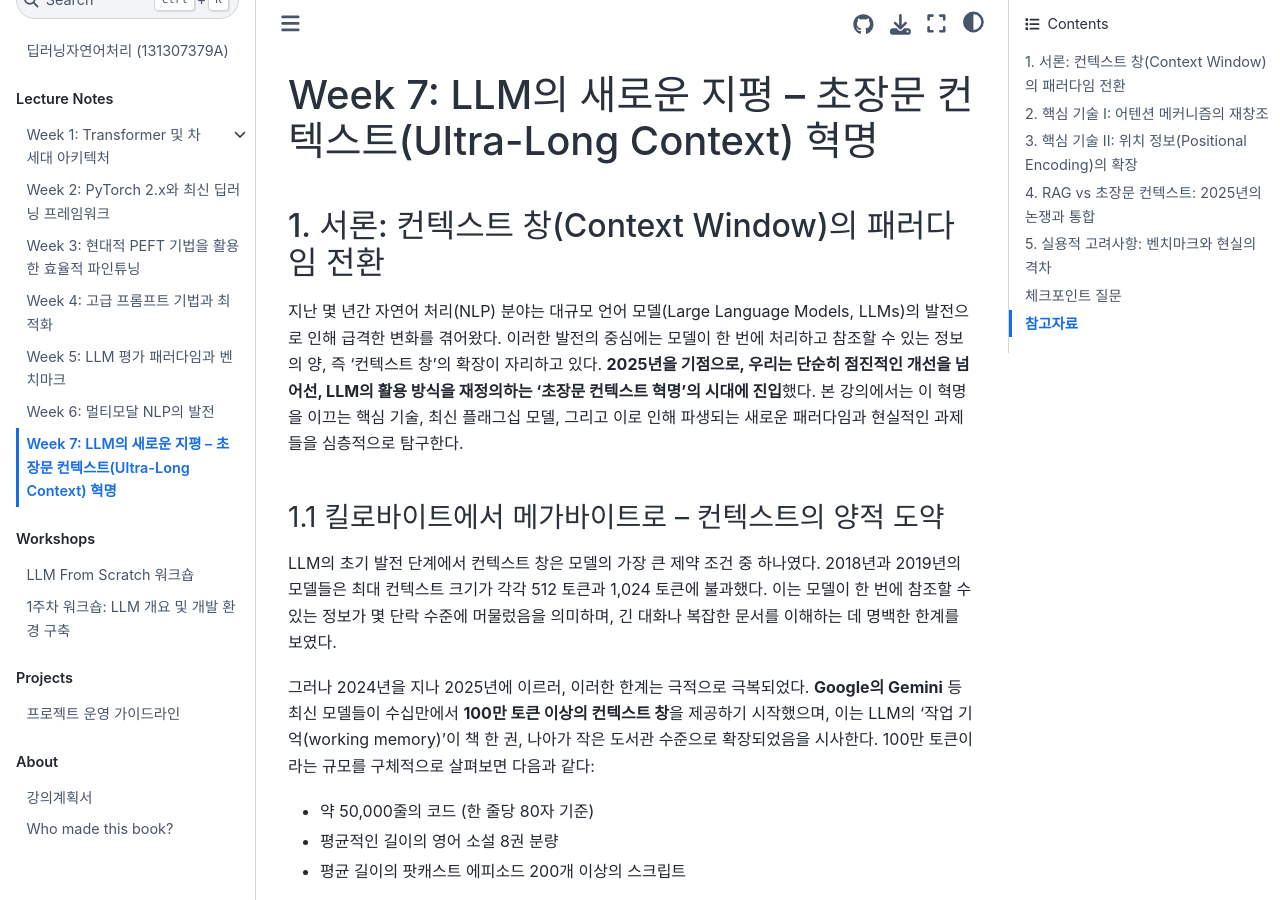
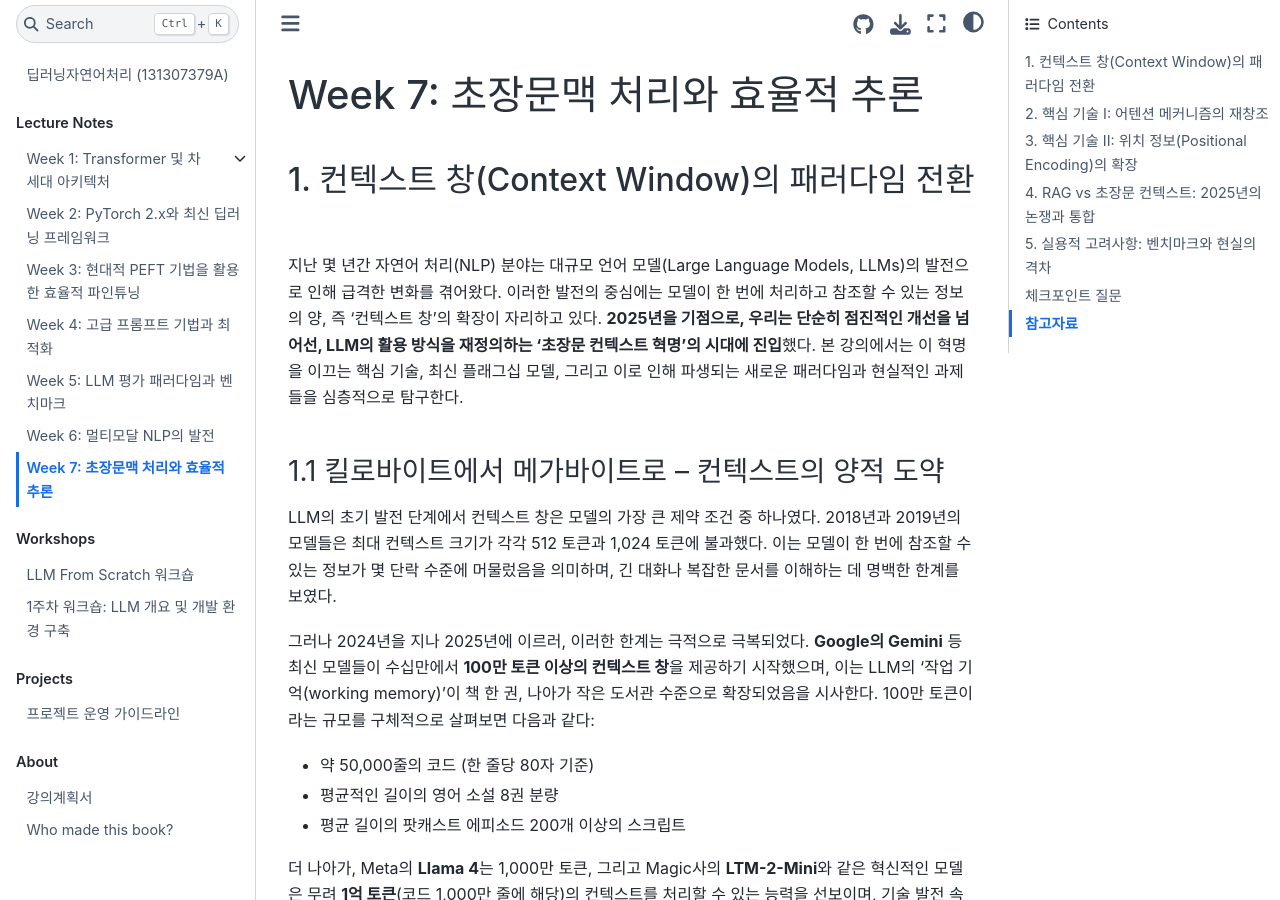
Before and after one commit to entelecheia/deepnlp-2025, a Jupyter Book: the page built from book/ko/week07/index.md, in a window 1280 px wide and 900 px high. Built offline with Jupyter Book 1.0.4 settings and Sphinx 7.4.7 and the Sphinx Book theme 1.1.4, drawn with Linux system fonts in a browser that asks for light colours.

Commit message:
refactor: Revise section titles for clarity

```diff
--- a/book/ko/week07/index.md
+++ b/book/ko/week07/index.md
@@ -1,6 +1,6 @@
-# Week 7: LLM의 새로운 지평 – 초장문 컨텍스트(Ultra-Long Context) 혁명
+# Week 7: 초장문맥 처리와 효율적 추론
 
-## 1. 서론: 컨텍스트 창(Context Window)의 패러다임 전환
+## 1. 컨텍스트 창(Context Window)의 패러다임 전환
 
 지난 몇 년간 자연어 처리(NLP) 분야는 대규모 언어 모델(Large Language Models, LLMs)의 발전으로 인해 급격한 변화를 겪어왔다. 이러한 발전의 중심에는 모델이 한 번에 처리하고 참조할 수 있는 정보의 양, 즉 '컨텍스트 창'의 확장이 자리하고 있다. **2025년을 기점으로, 우리는 단순히 점진적인 개선을 넘어선, LLM의 활용 방식을 재정의하는 '초장문 컨텍스트 혁명'의 시대에 진입**했다. 본 강의에서는 이 혁명을 이끄는 핵심 기술, 최신 플래그십 모델, 그리고 이로 인해 파생되는 새로운 패러다임과 현실적인 과제들을 심층적으로 탐구한다.
 
```
